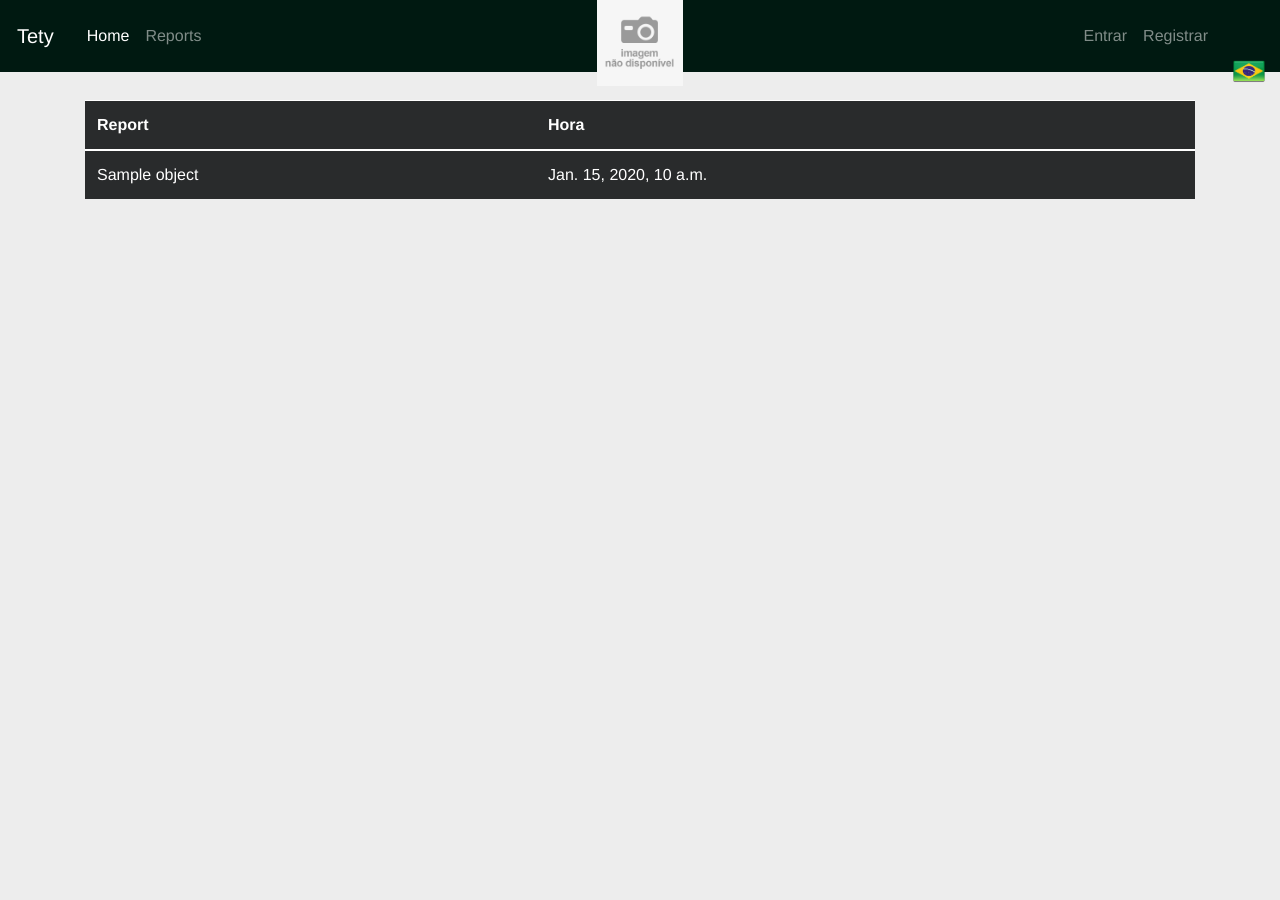
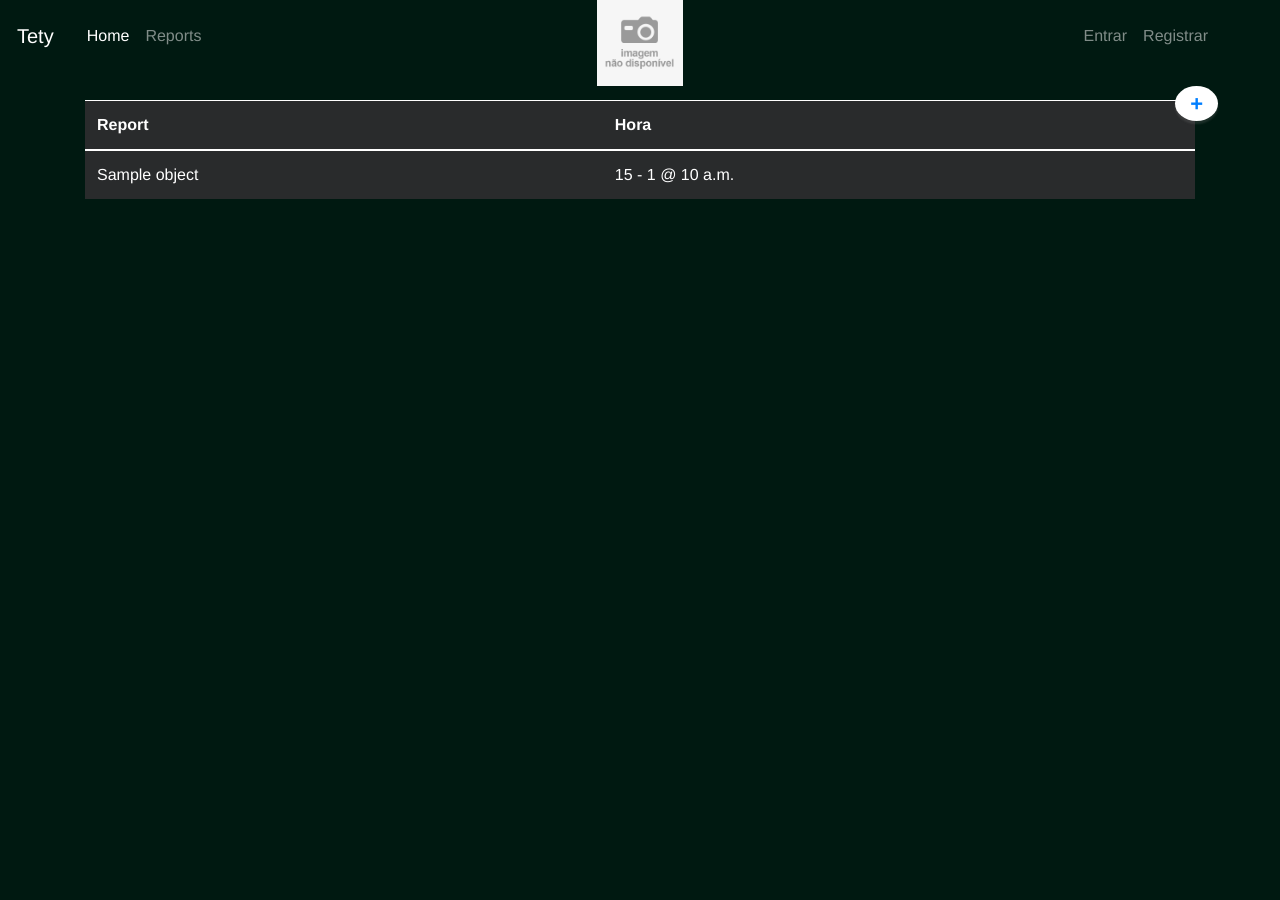
Before and after one commit to tyagow/tetyassistente, a Django app: template src/reports/templates/reports/report_list.html in a window 1280 px wide. After the commit the page ends 199 px from the top, so only its background shows below. Run offline with Django 3.2, Linux system fonts and the light colour scheme; the template is opened without the code that fills it: most values are stand-ins (such as "Sample title", 1, 10 or a date in 2020); some libraries are stand-ins or nearby versions.

Commit message:
Layout dark

```diff
--- a/src/core/static/css/main.css
+++ b/src/core/static/css/main.css
@@ -25,9 +25,9 @@ body {
     min-height: 100%;
     height: 100%;
     /* Negative indent footer by its height */
-    margin: 0 auto -80px 0;
+    margin: 0 auto 0 0;
     /* Pad bottom by footer height */
-    padding: 0 0 80px 0;
+    padding: 0 0 0 0;
 }
 /* Set the fixed height of the footer here */
 
@@ -82,9 +82,13 @@ body {
 /* Others*/
 
 .shadow {
-    -webkit-box-shadow: 0 2px 2px rgba(116,116,116,0.25);
-    -moz-box-shadow: 0 2px 2px rgba(116,116,116,0.25);
-    box-shadow: 0 2px 2px rgba(116,116,116,0.25);
+    -webkit-box-shadow: 0 3px 2px rgba(116,116,116,0.25);
+    -moz-box-shadow: 0 3px 2px rgba(116,116,116,0.25);
+    box-shadow: 0 3px 2px rgba(116,116,116,0.25);
+}
+.cover {
+    background-color: #001911 !important;
+    height: 100%;
 }
 /* Button*/
 .btn-grande  {
@@ -107,7 +111,11 @@ body {
 }
 .card-form {
     margin-top: 40px;
+    background-color: transparent;
+    border: solid 1px azure;
+    color: #fff!important;
 }
+
 /* */
 /* Final Widgets */
 
@@ -428,7 +436,17 @@ textarea {
 .btn-primary-outline:hover {
     background-color:#007FFF;
 }
-
+.btn-round {
+    border-radius: 50%;
+    font-size: 22px;
+    font-weight: 700;
+    padding: 5px 15px;
+    background-color: #fff;
+}
+.btn-round:hover {
+    text-decoration: none!important;
+    background-color: #bac0c5;
+}
 .btn-xl {
     padding: 15px 30px;
     font-size: 20px;
@@ -455,3 +473,10 @@ img::-moz-selection {
     color: #fff;
     background: 0 0;
 }
+/* REPORT*/
+.button-report-create {
+    position: absolute;
+    right: -8px;
+    top: -13px;
+
+}
--- a/src/core/templates/widgets/nav.html
+++ b/src/core/templates/widgets/nav.html
@@ -37,7 +37,7 @@
         </ul>
     </div>
 </nav>
-<div class="space-nav-fixed"></div>
+{#<div class="space-nav-fixed"></div>#}
 {##}
 {#<nav id="myNavbar" class="navbar navbar-default fixed-top" role="navigation">#}
 {#    <!-- Brand and toggle get grouped for better mobile display -->#}
@@ -79,18 +79,18 @@
 {#        </ul>#}
 {#    </div><!-- /.navbar-collapse -->#}
 {#</nav>#}
-<div class="container-fluid">
-    <div class="row">
-        <div class="col-sm-2 offset-sm-10 language-row">
-            <form action="{% url "set_language" %}" method="post">
-                {% csrf_token %}
-                <input name="next" type="hidden" value="{{ request.get_full_path }}" />
-                <input name="language" type="hidden" value="pt" />
-                <input  style="background: url({% static 'img/brasil-flag.png' %}); background-size: 32px 22px" class="input-flag" type="submit" value="" />
-            </form>
-        </div>
-    </div>
-</div>
+{#<div class="container-fluid">#}
+{#    <div class="row">#}
+{#        <div class="col-sm-2 offset-sm-10 language-row">#}
+{#            <form action="{% url "set_language" %}" method="post">#}
+{#                {% csrf_token %}#}
+{#                <input name="next" type="hidden" value="{{ request.get_full_path }}" />#}
+{#                <input name="language" type="hidden" value="pt" />#}
+{#                <input  style="background: url({% static 'img/brasil-flag.png' %}); background-size: 32px 22px" class="input-flag" type="submit" value="" />#}
+{#            </form>#}
+{#        </div>#}
+{#    </div>#}
+{#</div>#}
 
 {#<div class="container">#}
 {#    <ol class="breadcrumb">#}
--- a/src/reports/templates/reports/report_form.html
+++ b/src/reports/templates/reports/report_form.html
@@ -1 +1,3 @@
-{% include 'widgets/form.html' %}
+{% load i18n %}
+{% trans 'Envia seu report' as title %}
+{% include 'widgets/form_full_page.html' with title=title %}
--- a/src/reports/templates/reports/report_list.html
+++ b/src/reports/templates/reports/report_list.html
@@ -1,7 +1,12 @@
 {% extends 'base.html' %}
 {% block content %}
+    <section class="cover">
+
+        <div class="container-fluid">
             <div class="container">
-        <div class="space-nav-fixed"></div>
+                <div class="float-sm-right button-report-create ">
+                    <a href="{% url 'reports:create' %}" class="button btn-round shadow">+</a>
+                </div>
                 <table class="table table-inverse">
                     <thead>
                     <tr>
@@ -13,11 +18,13 @@
                     {% for object in object_list %}
                         <tr>
                             <td>{{ object }}</td>
-                    <td>{{ object.timestamp }}</td>
+                            <td>{{ object.timestamp.day }} - {{ object.timestamp.month }} @ {{ object.timestamp.time }}</td>
                         </tr>
 
                     {% endfor %}
                     </tbody>
                 </table>
             </div>
+        </div>
+    </section>
 {% endblock %}
--- a/src/reports/views.py
+++ b/src/reports/views.py
@@ -18,3 +18,7 @@ class ReportCreateView(CreateView):
     model = Report
     # fields = ['content', 'type', 'timestamp']
     form_class = ReportForm
+
+    def form_valid(self, form):
+        form.instance.user = self.request.user
+        return super(ReportCreateView, self).form_valid(form)
```
Also changed, not shown: src/core/templates/widgets/form_full_page.html (added, +35 -0 lines), src/reports/forms.py (+6 -1 lines). Lines whose indentation alone changed are shown as unchanged.
